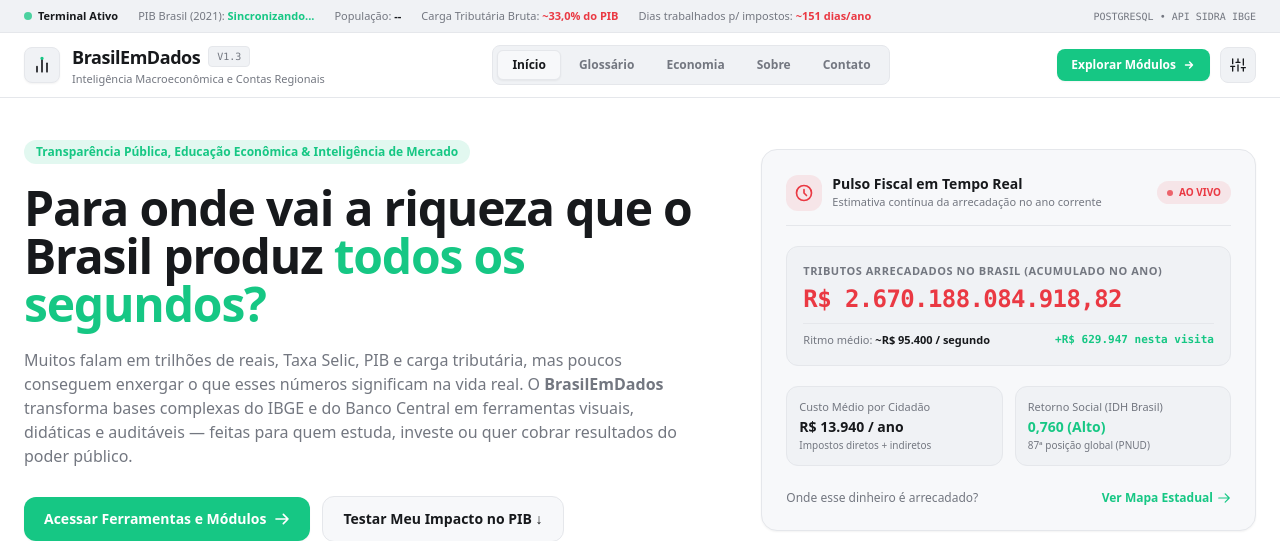
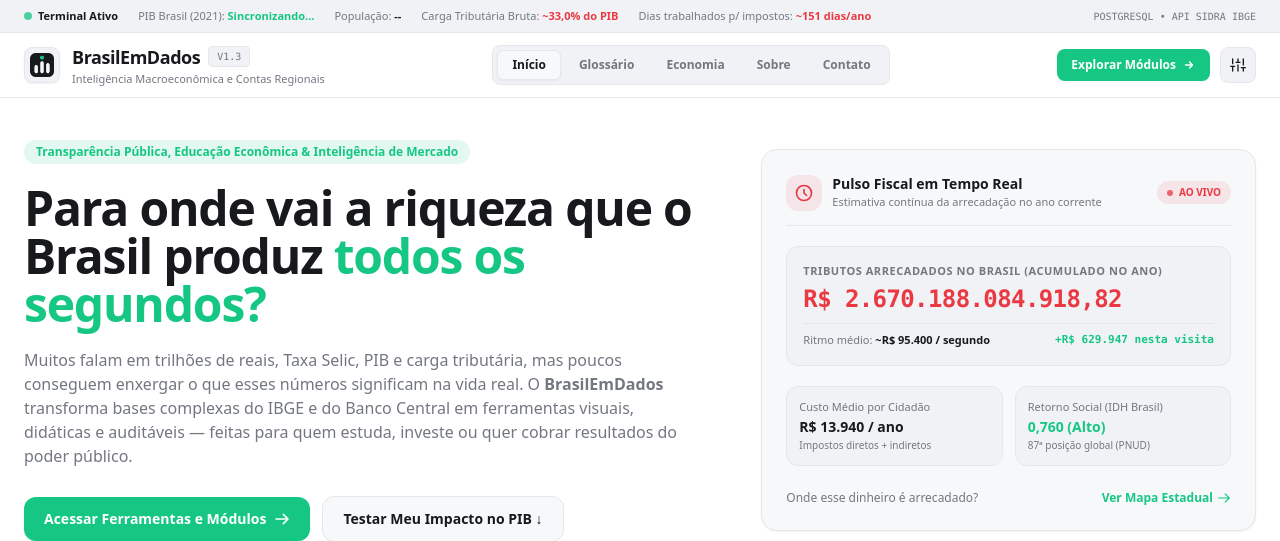
Before and after one commit to lrfarias/BrazilData, a Spring Boot app: page / in a window 1280 px wide. Shown: the top 541 px of the page. Run offline with Spring Boot 4, Linux system fonts and the light colour scheme; data that the repository does not hold is empty; some libraries are stand-ins or nearby versions.

Commit message:
adiciona nova imagem

```diff
--- a/src/main/resources/static/index.html
+++ b/src/main/resources/static/index.html
@@ -117,14 +117,9 @@
                     <!-- Esquerda: Logo Autoral + Badge -->
                     <div class="flex items-center gap-3">
                         <a href="index.html" class="flex items-center gap-3 group">
-                            <div class="w-9 h-9 rounded-lg din-secondary-bg border din-border flex items-center justify-center shadow-sm group-hover:border-[#16C784] transition-colors">
-                                <svg class="w-5 h-5 din-text-main" viewBox="0 0 24 24" fill="none" stroke="currentColor" stroke-width="2" stroke-linecap="round" stroke-linejoin="round">
-                                    <path d="M18 20V10"></path>
-                                    <path d="M12 20V4"></path>
-                                    <path d="M6 20v-6"></path>
-                                    <circle cx="12" cy="4" r="1" fill="#16C784" stroke="#16C784"></circle>
-                                </svg>
-                            </div>
+                            <div class="w-9 h-9 rounded-lg din-secondary-bg border din-border flex items-center justify-center shadow-sm overflow-hidden group-hover:border-[#16C784] transition-colors duration-200">
+  <img src="img/download.png" alt="BrasilEmDados" class="w-6 h-6 object-contain transition-transform duration-200 group-hover:scale-110">
+</div>
                             <div>
                                 <div class="flex items-center gap-2">
                                     <span class="text-lg font-extrabold tracking-tight din-text-main">BrasilEmDados</span>
```
Also changed, not shown: src/main/resources/static/download.png (added).
